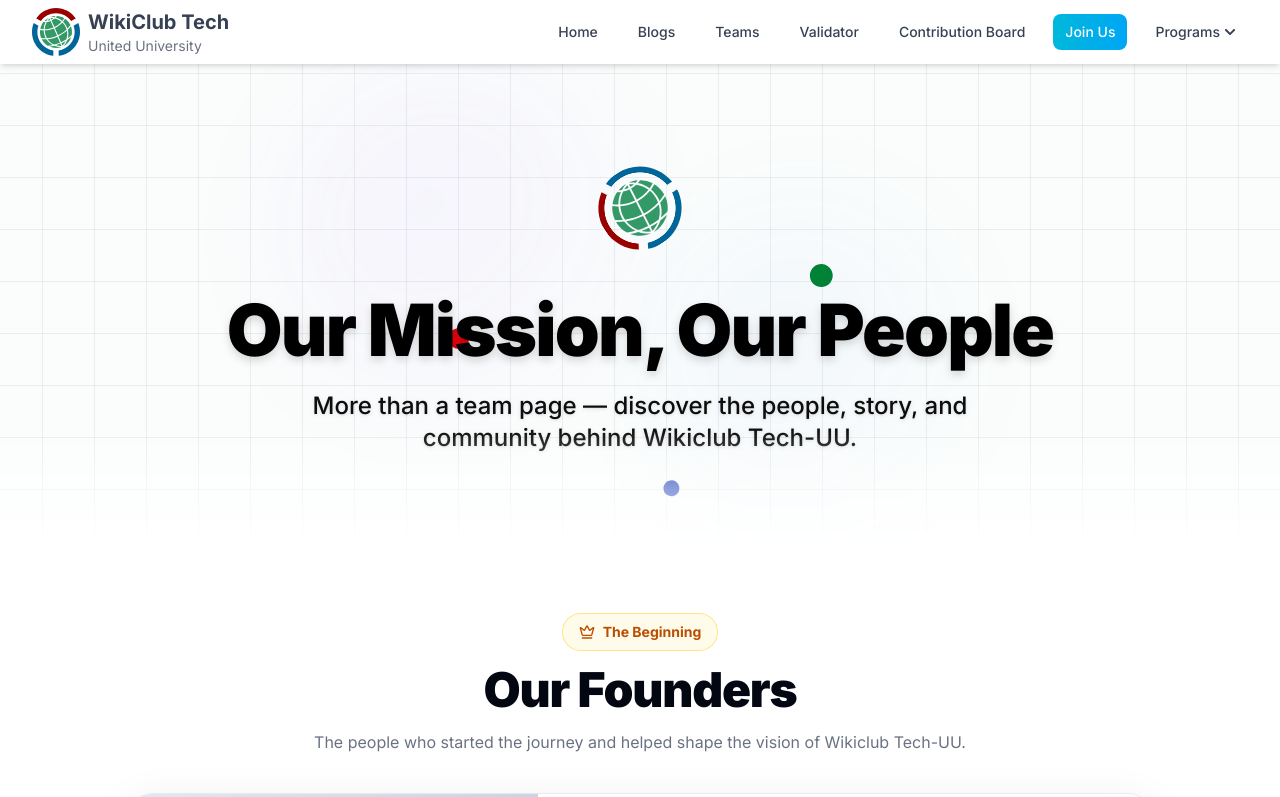
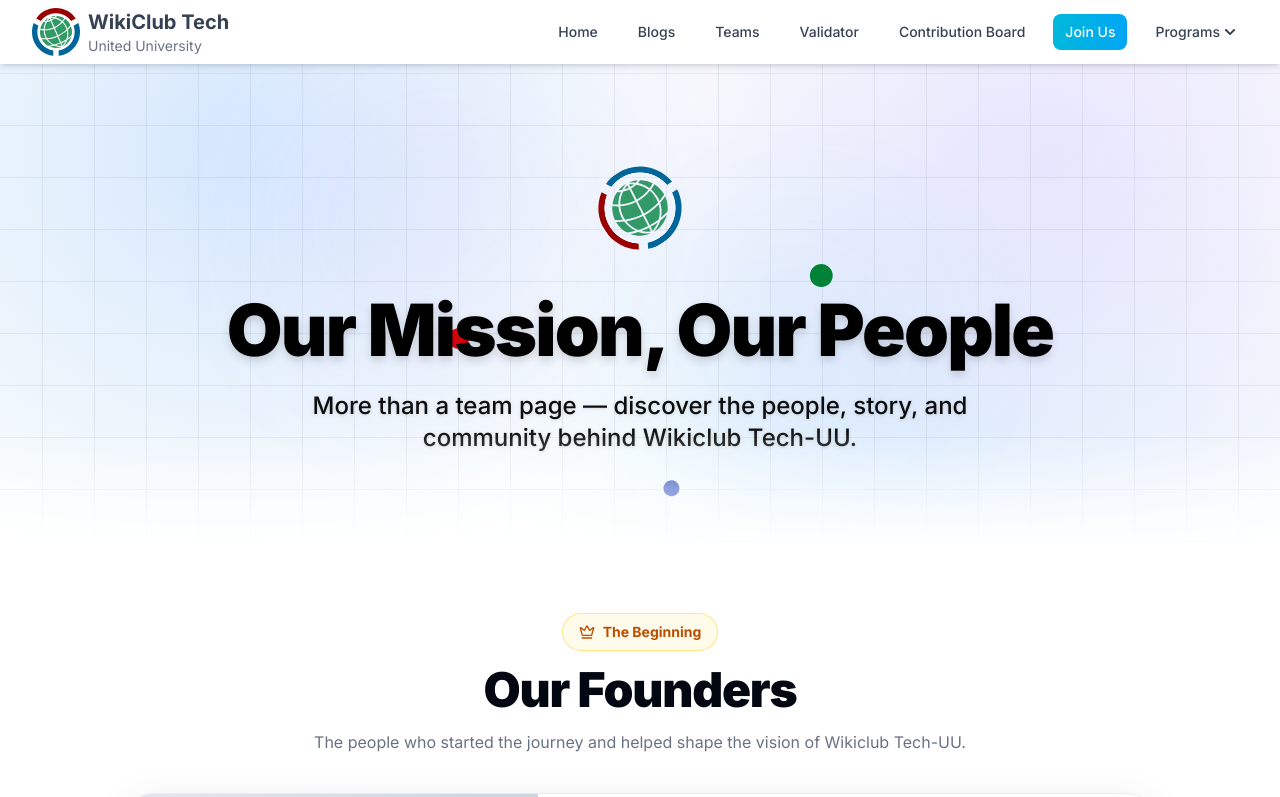
Before and after one commit to mishraji0519/wikiclubtech-nitin, a Next.js app in the folder WikiClub-Tech-UU-main/WikiClub-Tech-UU-main/: page /wikiclubtech-nitin/teams in a window 1280 px wide. Shown: the top 797 px of the page. Built offline with nearby package versions, Linux system fonts and the light colour scheme.

Commit message:
fix: restore visible Teams hero gradient behind grid

```diff
--- a/WikiClub-Tech-UU-main/WikiClub-Tech-UU-main/src/components/team/WikimediaBackground.tsx
+++ b/WikiClub-Tech-UU-main/WikiClub-Tech-UU-main/src/components/team/WikimediaBackground.tsx
@@ -4,15 +4,24 @@ const WikimediaBackground = () => {
   return (
     <>
       <div className="absolute inset-0 overflow-hidden pointer-events-none">
-        {/* Original animated gradient background */}
+        {/* Visible hero gradient — kept underneath the neutral reference grid. */}
+        <div
+          className="absolute inset-0"
+          style={{
+            background:
+              'radial-gradient(circle at 18% 18%, rgba(191, 219, 254, 0.62) 0%, rgba(191, 219, 254, 0) 42%), radial-gradient(circle at 82% 20%, rgba(221, 214, 254, 0.58) 0%, rgba(221, 214, 254, 0) 44%), radial-gradient(circle at 72% 82%, rgba(186, 230, 253, 0.42) 0%, rgba(186, 230, 253, 0) 42%), #fbfdfc',
+          }}
+        />
+
+        {/* Original animated gradient orbs */}
         <motion.div
-          className="absolute top-1/3 right-1/4 w-72 h-72 bg-gradient-to-br from-primary/20 to-transparent rounded-full blur-3xl"
-          animate={{ scale: [1, 1.2, 1], opacity: [0.3, 0.5, 0.3] }}
+          className="absolute top-1/3 right-1/4 w-72 h-72 bg-gradient-to-br from-blue-400/25 to-transparent rounded-full blur-3xl"
+          animate={{ scale: [1, 1.2, 1], opacity: [0.35, 0.55, 0.35] }}
           transition={{ duration: 8, repeat: Infinity, ease: "easeInOut" }}
         />
         <motion.div
-          className="absolute bottom-1/3 left-1/4 w-72 h-72 bg-gradient-to-br from-secondary/20 to-transparent rounded-full blur-3xl"
-          animate={{ scale: [1.2, 1, 1.2], opacity: [0.5, 0.3, 0.5] }}
+          className="absolute bottom-1/3 left-1/4 w-72 h-72 bg-gradient-to-br from-violet-400/25 to-transparent rounded-full blur-3xl"
+          animate={{ scale: [1.2, 1, 1.2], opacity: [0.55, 0.35, 0.55] }}
           transition={{ duration: 8, repeat: Infinity, ease: "easeInOut" }}
         />
 
```
